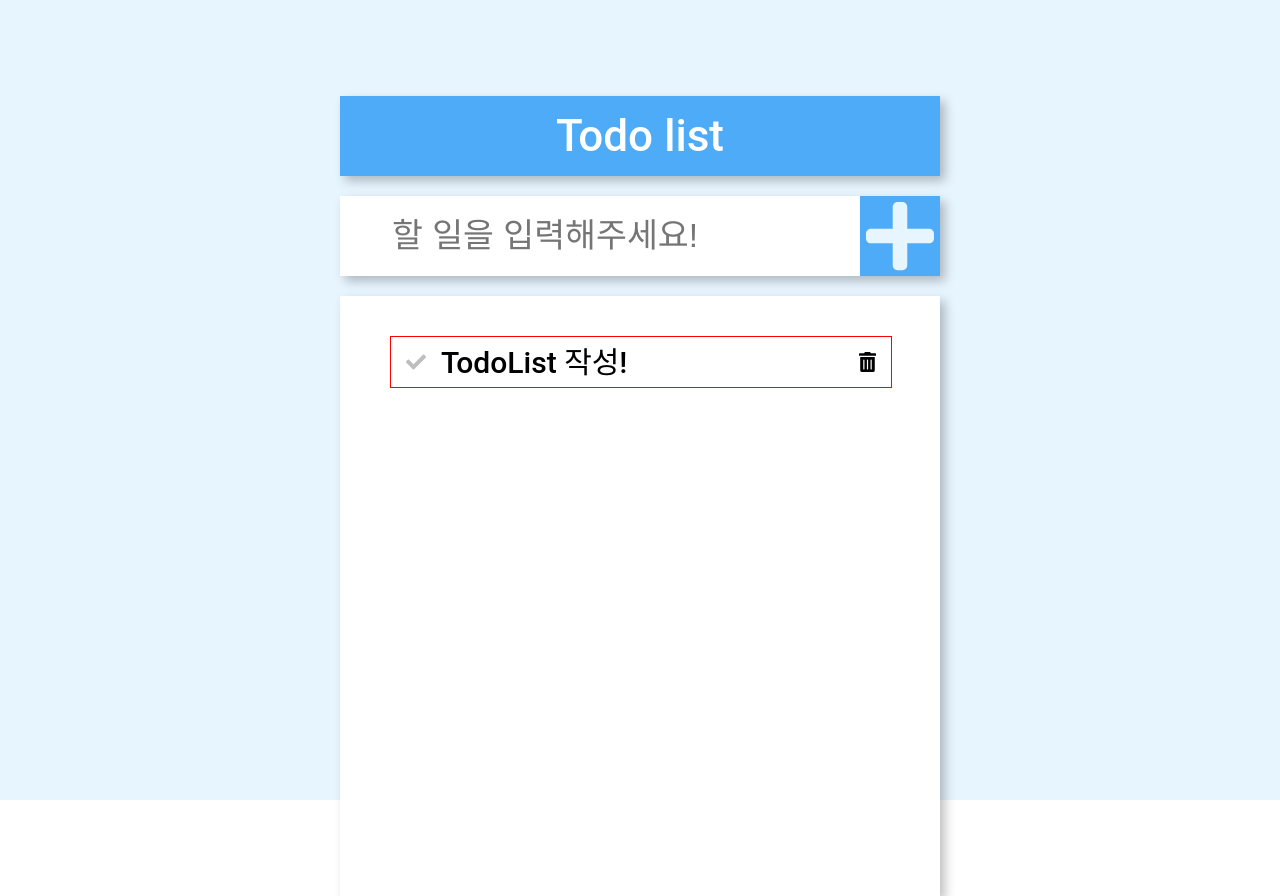
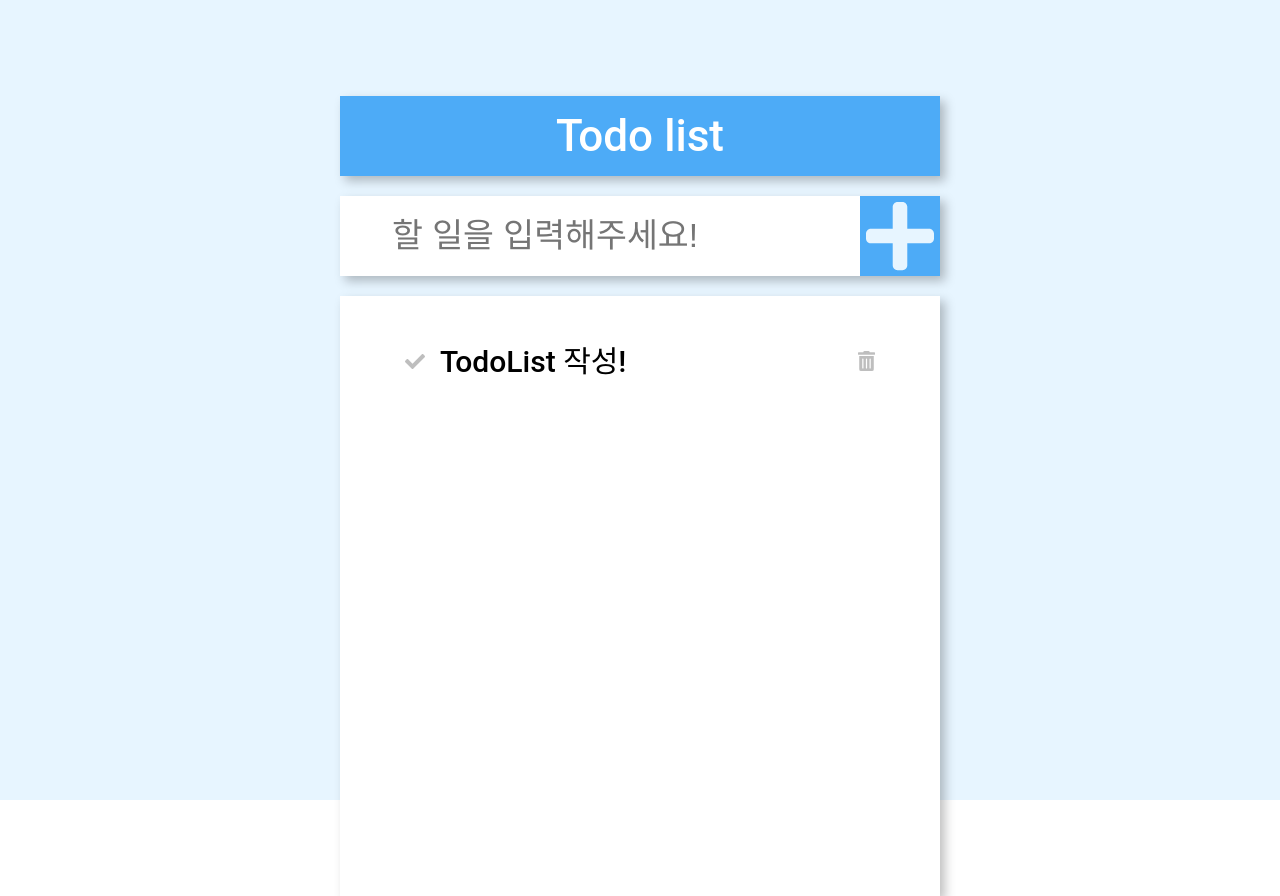
Before and after one commit to SOPLAY/TodoList, a React (Create React App) app: page / in a window 1280 px wide. Built offline with nearby package versions, Linux system fonts and the light colour scheme.

Commit message:
remove 로직 및 check 로직 구현 .

```diff
--- a/src/atoms/TodoListAtom.ts
+++ b/src/atoms/TodoListAtom.ts
@@ -6,6 +6,6 @@ export type TodoList = {
 };
 export const todoListState = atom<TodoList[]>({
   key: "todolistAtoms",
-  default: [{ id: 1, value: "TodoList 작성!", state: true }],
+  default: [{ id: 1, state: true, value: "TodoList 작성!" }],
 });
 export const todoId = atom<number>({ key: "todoId", default: 2 });
--- a/src/components/TodoInput.tsx
+++ b/src/components/TodoInput.tsx
@@ -36,6 +36,7 @@ const PlusBtn = styled.button`
   text-align: center;
   justify-content: center;
   border: none;
+  transition: 0.25s;
   &:hover {
     background-color: #339af0;
   }
@@ -66,6 +67,9 @@ export const TodoInput = () => {
         value={input}
         onChange={(e) => setInput(e.target.value)}
         placeholder="할 일을 입력해주세요!"
+        onKeyPress={(e) => {
+          if (e.key === "Enter") onClick();
+        }}
       />
       <PlusBtn onClick={onClick}>
         <img src={Plus} alt="+" />
--- a/src/components/TodoItem.tsx
+++ b/src/components/TodoItem.tsx
@@ -1,6 +1,8 @@
+import { useRecoilState } from "recoil";
 import styled from "styled-components";
-import { TodoList } from "../atoms/TodoListAtom";
+import { TodoList, todoListState } from "../atoms/TodoListAtom";
 import check from "../icon/check-solid.svg";
+import checkAct from "../icon/check-solid-act.svg";
 import trash from "../icon/trash-alt-solid.svg";
 const Todo = styled.div`
   position: relative;
@@ -8,39 +10,61 @@ const Todo = styled.div`
   width: 500px;
   height: 50px;
   margin-bottom: 10px;
-  border: 1px solid red;
   align-items: center;
 `;
 
-const CheckImg = styled.img`
+const CheckImg1 = styled.img`
   margin-left: 15px;
   width: 20px;
   opacity: 0.25;
+`;
+const CheckImg2 = styled.img`
+  margin-left: 15px;
+  width: 20px;
+  opacity: 1;
 `;
 
 const TrashImg = styled.img`
   position: absolute;
   right: 15px;
   height: 20px;
+  opacity: 0.25;
+  transition: 0.25s;
+  &:hover {
+    opacity: 1;
+  }
 `;
 
-const Value = styled.p`
+const Value = styled.div`
+  user-select: none;
+  width: 400px;
   margin-left: 15px;
   font-family: Roboto;
   font-style: normal;
   font-weight: 500;
   font-size: 30px;
   line-height: 35px;
+  cursor: default;
+`;
+const CheckDiv = styled.div`
+  display: flex;
 `;
 export const TodoItem = ({ id, value, state }: TodoList) => {
+  const [todos, setTodos] = useRecoilState(todoListState);
+  const deletTodoItems = (id: number): void => {
+    setTodos(todos.filter((v) => v.id !== id));
+  };
+  const onCheck = () => {
+    const todo = { id, value, state: !state };
+    setTodos(todos.map((v) => (v.id === id ? todo : v)));
+  };
   return (
     <Todo>
-      <CheckImg src={check} />
-      <Value>{value}</Value>
-      <TrashImg
-        src={trash}
-        onClick={() => console.log(`${id}의 삭제버튼이 눌림`)}
-      />
+      <CheckDiv onClick={() => onCheck()}>
+        {state ? <CheckImg1 src={check} /> : <CheckImg2 src={checkAct} />}
+        <Value>{value}</Value>
+      </CheckDiv>
+      <TrashImg src={trash} onClick={() => deletTodoItems(id)} />
     </Todo>
   );
 };
--- a/src/components/TodoLists.tsx
+++ b/src/components/TodoLists.tsx
@@ -10,13 +10,14 @@ const Block = styled.div`
   box-shadow: 5px 5px 10px rgba(0, 0, 0, 0.25);
   padding: 40px 50px;
   box-sizing: border-box;
+  overflow: auto;
 `;
 export const TodoLists = () => {
   const todos = useRecoilValue(todoListState);
   return (
     <Block>
       {todos.map((v) => (
-        <TodoItem id={v.id} value={v.value} state={v.state} />
+        <TodoItem key={v.id} id={v.id} value={v.value} state={v.state} />
       ))}
     </Block>
   );
```
Also changed, not shown: src/icon/check-solid-act.svg (added).
